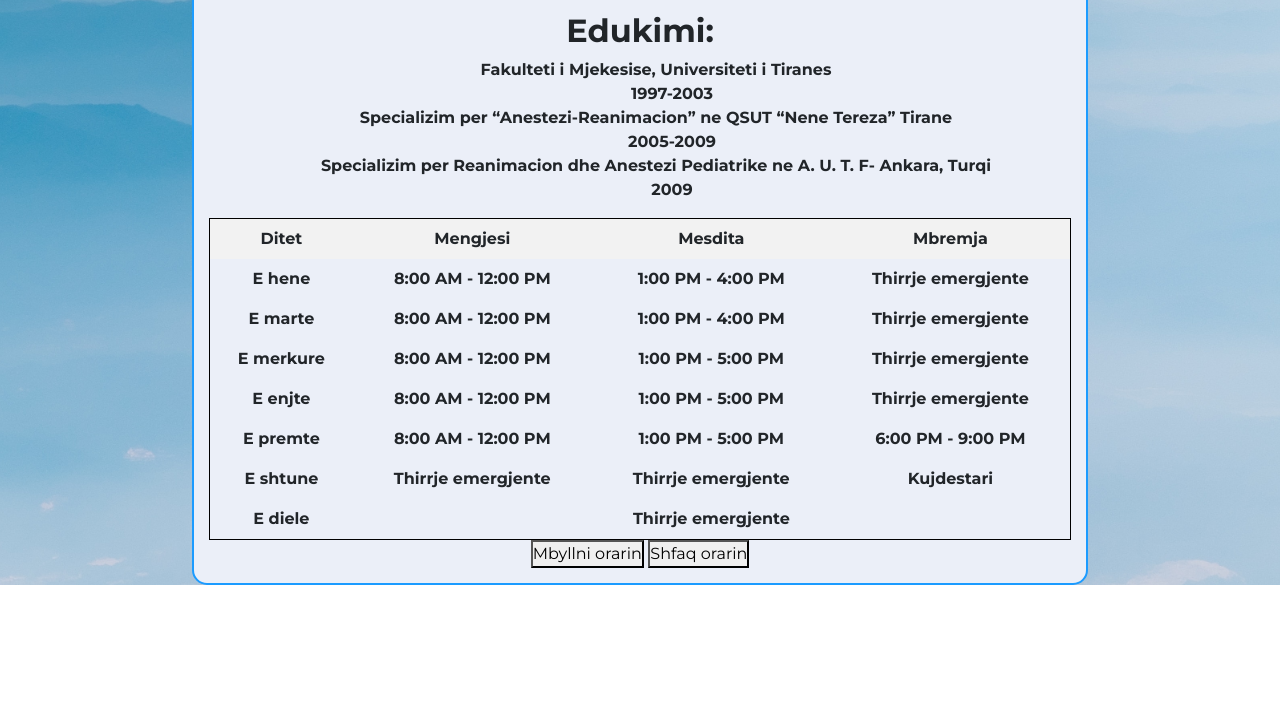
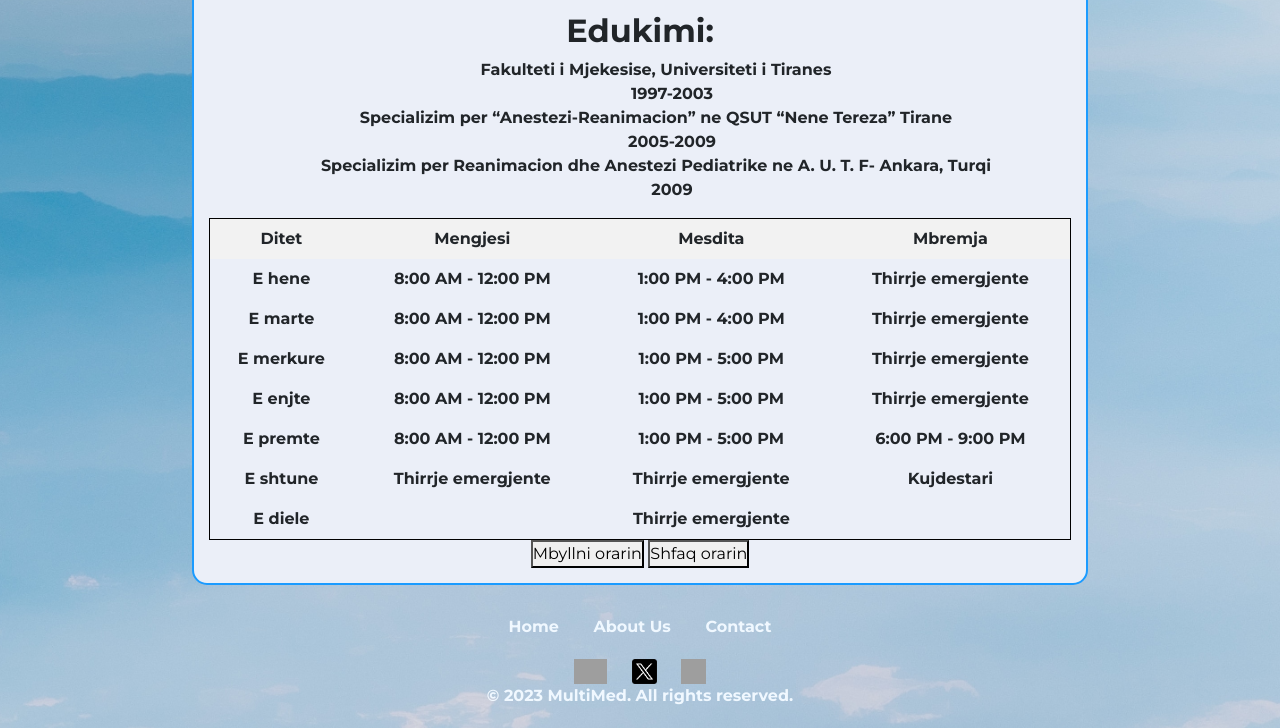
Before and after one commit to afrimymeri/UEB20_23_Gr14, a plain HTML site: page src/Enton Bregasi.html in a window 1280 px wide. Shown: the part 657-1385 px from the top of the page. Before the commit the page ends 1242 px from the top, so only its background shows below. Drawn offline with nearby package versions, Linux system fonts and the light colour scheme; grey boxes are pictures that could not be loaded.

Commit message:
footerDoc

```diff
--- a/src/Enton Bregasi.html
+++ b/src/Enton Bregasi.html
@@ -127,6 +127,20 @@
     </div>
   </div>
 
+  <footer>
+    <div class="footer-links">
+      <a href="#">Home</a>
+      <a href="#">About Us</a>
+      <a href="#">Contact</a>
+    </div>
 
+    <div class="footer-social">
+      <a href="https://www.facebook.com/spitaliamerikan/" target="_blank"><img src="https://i0.wp.com/www.lestudioled.com/wp-content/uploads/2016/05/facebook-logo-png-transparent-background.png?ssl=1" alt="" height="25px" height="25px"></a>
+      <a href="https://twitter.com/spitaliamerikan?lang=en" target="_blank"><img src="/images/x.png" alt="" height = "25px" width="25px"></a>
+      <a href="https://www.instagram.com/spitaliamerikan/?hl=en" target="_blank"><img src="https://iconape.com/wp-content/png_logo_vector/instagram-coreui-icons-v1-0-0.png" alt="" height="25px" width="25px"></a>
+    </div>
+
+    <p>&copy; 2023 MultiMed. All rights reserved.</p>
+  </footer>
 </body>
 </html>
```
Also changed, not shown: src/Dr.Artan Jahollari.html (+14 -0 lines), src/Dr.Monika Dede.html (+15 -0 lines), src/Dr.Monika Novaku.html (+15 -0 lines), src/Dr.Shk.Indrit Temali.html (+16 -0 lines), Styles/style.css (line endings or trailing spaces).
